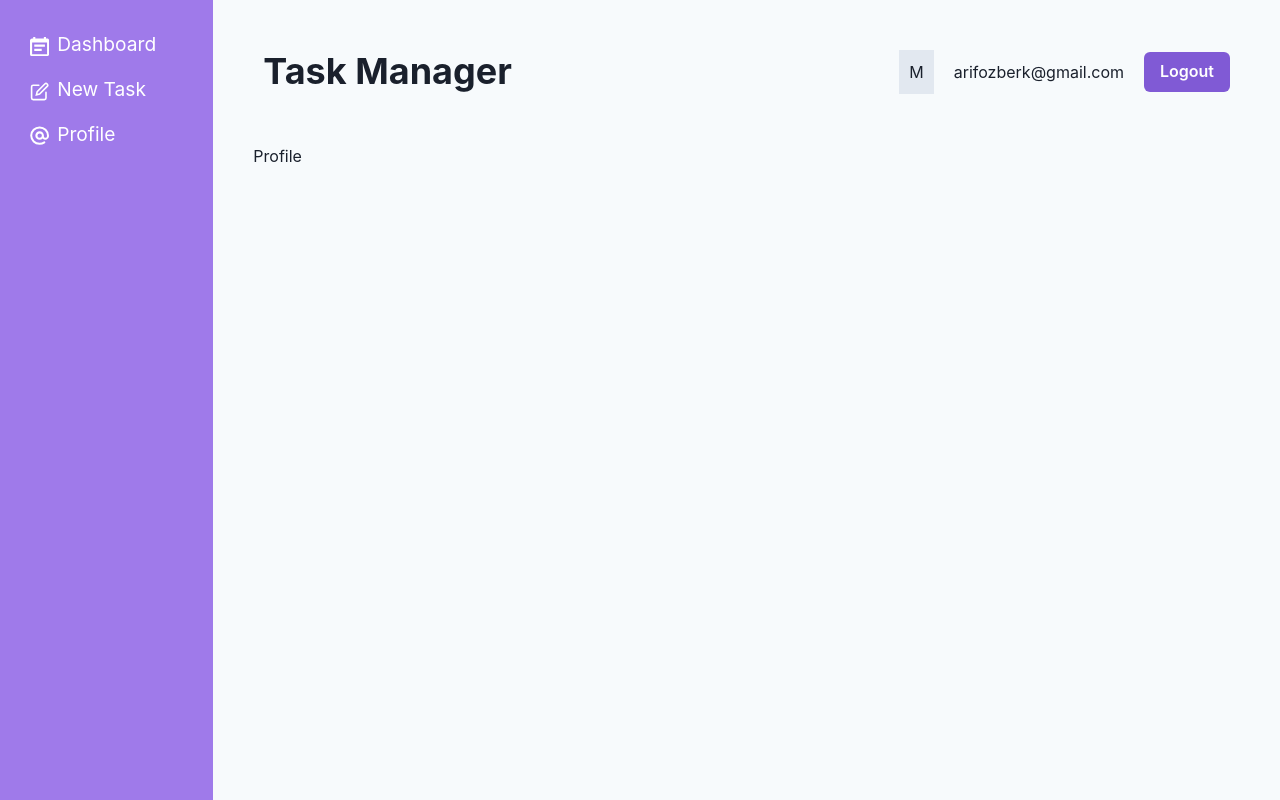
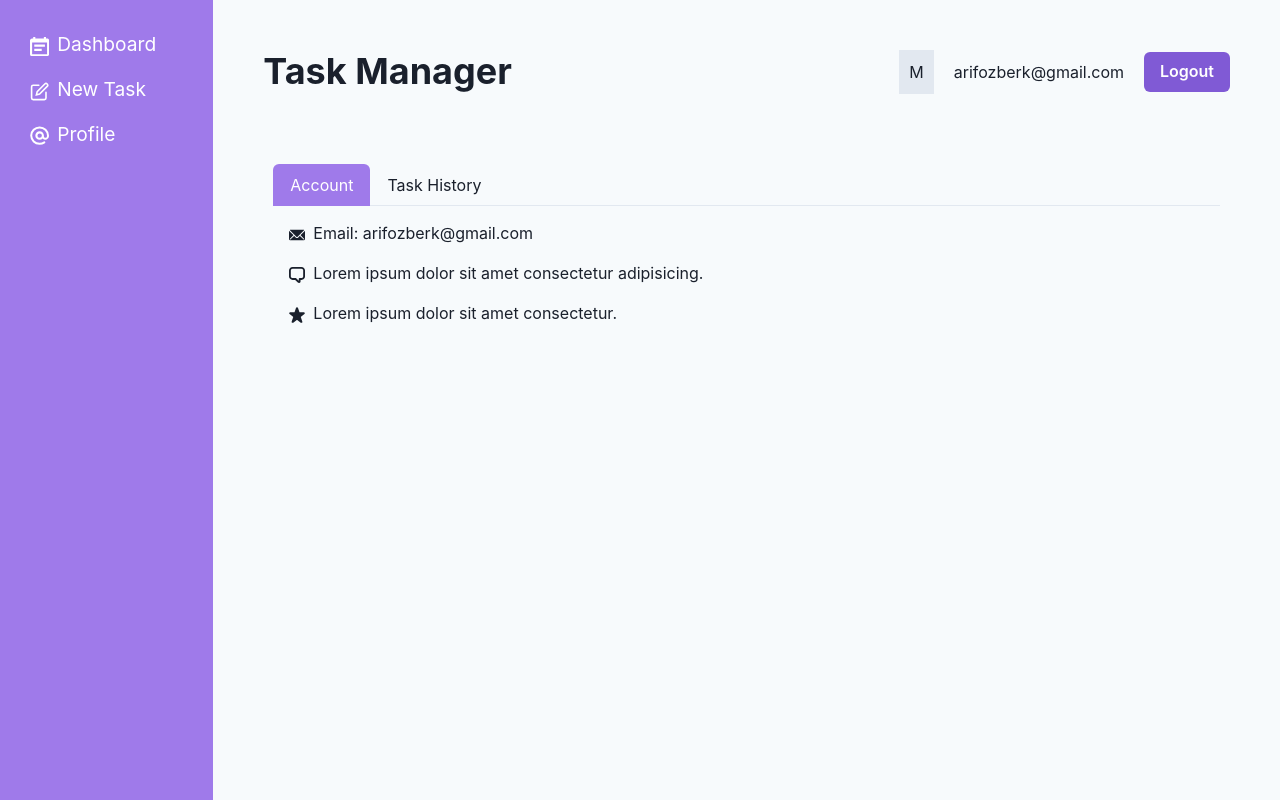
Before and after one commit to arif-ozberk/ChakraUI-Tutorial-Project, a React (Vite) app: page /profile in a window 1280 px wide. Built offline with nearby package versions, Linux system fonts and the light colour scheme.

Commit message:
Tabs Component

```diff
--- a/src/pages/Profile.jsx
+++ b/src/pages/Profile.jsx
@@ -2,12 +2,67 @@
 
 // Styles
 
+// Chakra UI
+import { List, ListIcon, ListItem, Tab, TabList, TabPanel, TabPanels, Tabs } from '@chakra-ui/react';
+import { ChatIcon, CheckCircleIcon, EmailIcon, StarIcon, WarningIcon } from '@chakra-ui/icons';
+
 
 const Profile = () => {
     return (
-        <div>
-            Profile
-        </div>
+        <Tabs mt="40px" p="20px" colorScheme='purple' variant="enclosed">
+            <TabList>
+                <Tab _selected={{ color: "white", bg: "purple.400" }}>Account</Tab>
+                <Tab _selected={{ color: "white", bg: "purple.400" }}>Task History</Tab>
+            </TabList>
+
+            <TabPanels>
+                <TabPanel>
+                    <List spacing={4}>
+                        <ListItem>
+                            <ListIcon as={EmailIcon} />
+                            Email: arifozberk@gmail.com
+                        </ListItem>
+                        <ListItem>
+                            <ListIcon as={ChatIcon} />
+                            Lorem ipsum dolor sit amet consectetur adipisicing.
+                        </ListItem>
+                        <ListItem>
+                            <ListIcon as={StarIcon} />
+                            Lorem ipsum dolor sit amet consectetur.
+                        </ListItem>
+                    </List>
+                </TabPanel>
+
+                <TabPanel>
+                    <List spacing={4}>
+                        <ListItem>
+                            <ListIcon as={CheckCircleIcon} color="teal.400" />
+                            Lorem ipsum dolor sit amet, consectetur adipisicing elit. Doloremque, id!
+                        </ListItem>
+                        <ListItem>
+                            <ListIcon as={WarningIcon} color="red.400" />
+                            Lorem ipsum dolor sit amet, consectetur adipisicing elit. Doloremque, id!
+                        </ListItem>
+                        <ListItem>
+                            <ListIcon as={WarningIcon} color="red.400" />
+                            Lorem ipsum dolor sit amet, consectetur adipisicing elit. Doloremque, id!
+                        </ListItem>
+                        <ListItem>
+                            <ListIcon as={CheckCircleIcon} color="teal.400" />
+                            Lorem ipsum dolor sit amet, consectetur adipisicing elit. Doloremque, id!
+                        </ListItem>
+                        <ListItem>
+                            <ListIcon as={WarningIcon} color="red.400" />
+                            Lorem ipsum dolor sit amet, consectetur adipisicing elit. Doloremque, id!
+                        </ListItem>
+                        <ListItem>
+                            <ListIcon as={CheckCircleIcon} color="teal.400" />
+                            Lorem ipsum dolor sit amet, consectetur adipisicing elit. Doloremque, id!
+                        </ListItem>
+                    </List>
+                </TabPanel>
+            </TabPanels>
+        </Tabs>
     );
 }
 
```
